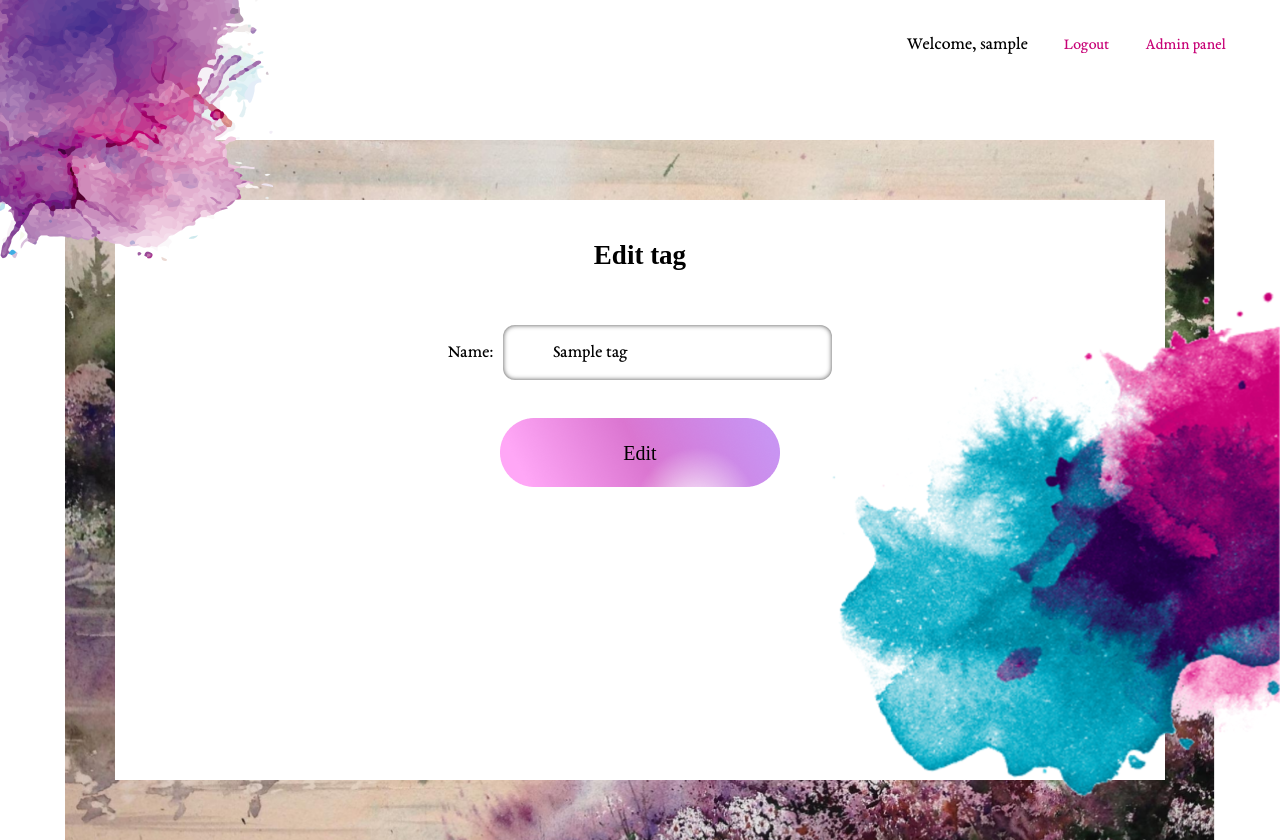
After one commit to DaniilOlivo/artist-references, a Django app: page /references/tags/edit/1/ in a window 1280 px wide. The commit adds this page. Run offline with Django 5.2, Linux system fonts and the light colour scheme; a user stored in the database is signed in; tables that the repository leaves empty hold one stand-in row (values such as "Sample post"); some web fonts are replaced.

Commit message:
Add update page tag

```diff
--- /dev/null
+++ b/references/templates/references/edit_tag.html
@@ -0,0 +1,7 @@
+{% extends "form.html" %}
+
+{% block title %}Artist References. Edit tag{% endblock title %}
+
+{% block title_form %}Edit tag{% endblock title_form %}
+
+{% block submit %}Edit{% endblock submit %}
--- a/references/templates/references/list_tags.html
+++ b/references/templates/references/list_tags.html
@@ -19,7 +19,7 @@
                     <h3 class="tag__title">{{ tag.name }}</h3>
 
                     <div class="tag__control">
-                        <a href="" class="icon icon_edit">
+                        <a href="{% url "edit_tag" tag.id %}" class="icon icon_edit">
                             <img src="{% static "img/edit.png" %}" alt="edit">
                         </a>
 
--- a/references/urls.py
+++ b/references/urls.py
@@ -8,5 +8,6 @@ urlpatterns = [
     path("references/list/", reference_list, name="references"),
     path("tags/list", ListTagsView.as_view(), name="tags"),
     path("tags/create/", CreateTagView.as_view(), name="create_tag"),
+    path("tags/edit/<int:pk>/", UpdateTagView.as_view(), name="edit_tag"),
     path("", IndexView.as_view(), name="index"),
 ]
--- a/references/views.py
+++ b/references/views.py
@@ -84,3 +84,11 @@ class CreateTagView(LoginRequiredMixin, CreateView):
             form.save()
             return redirect('tags')
         return super().post(request, *args, **kwargs)
+
+class UpdateTagView(LoginRequiredMixin, UpdateView):
+    model = Tag
+    template_name = "references/edit_tag.html"
+    fields = ["name"]
+
+    def get_success_url(self):
+        return reverse("tags")
```
